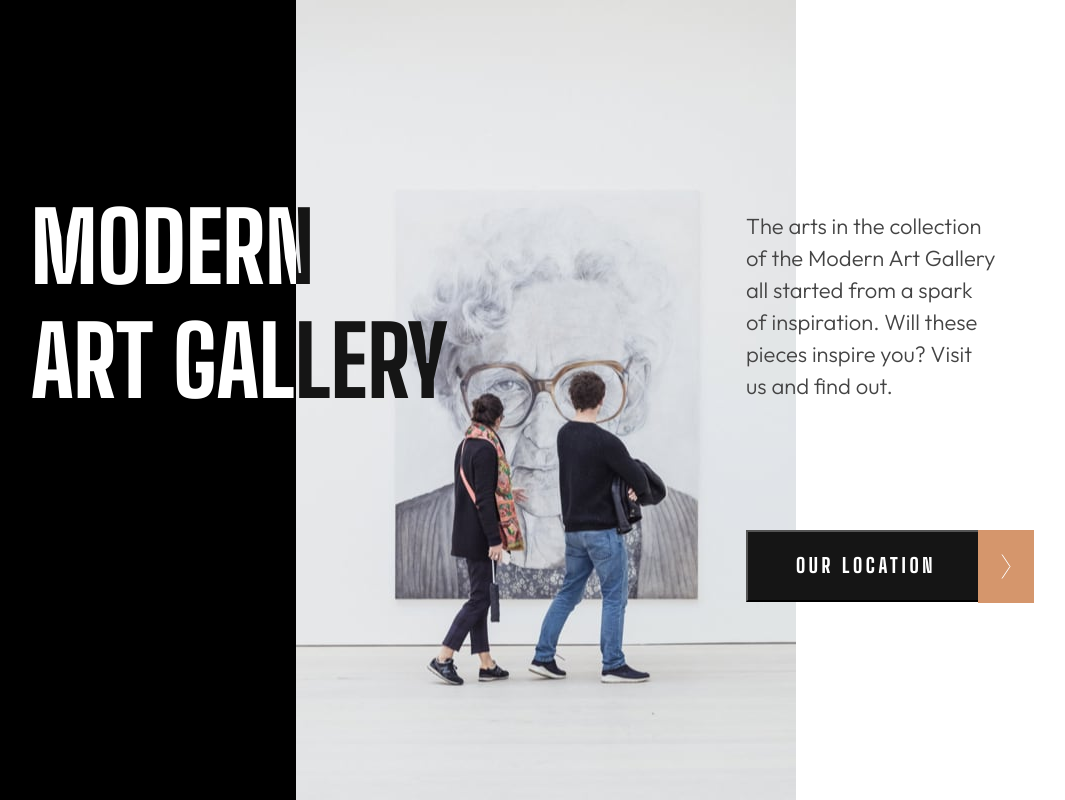
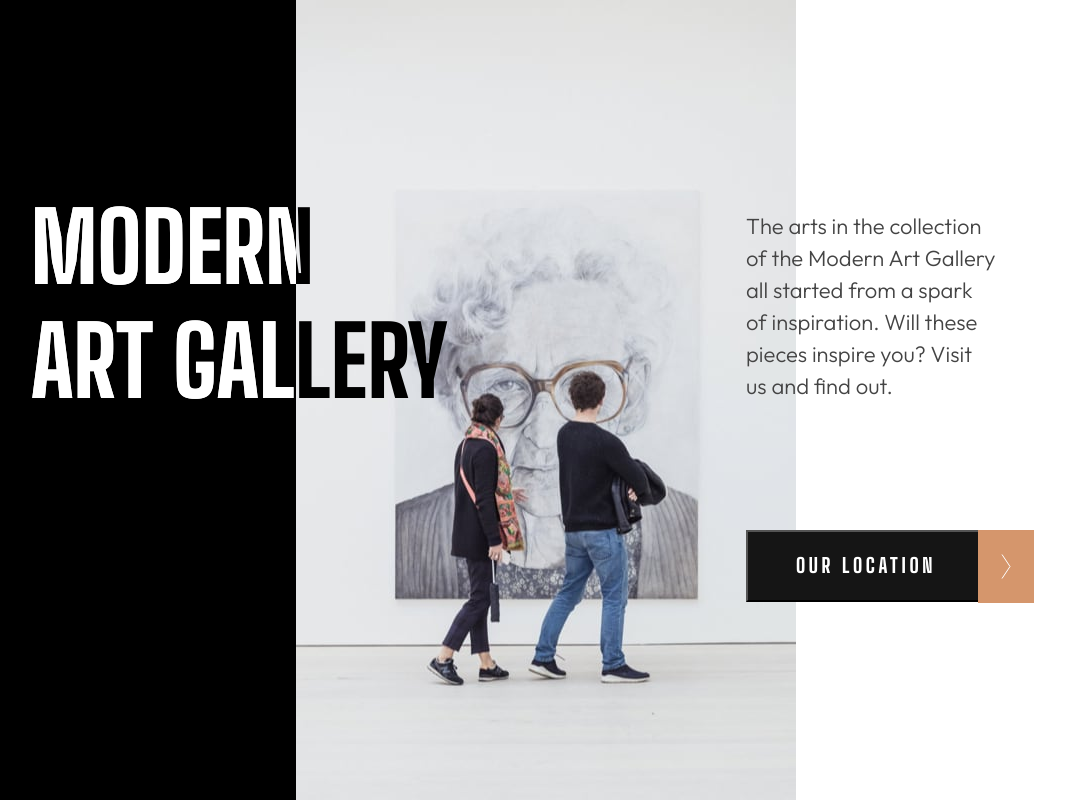
Before and after one commit to pro-saqib/art-gallery-jfsd, a plain HTML site: page index.html in a window 1280 px wide. Shown: the top 800 px of the page, without its empty margins (154-1219 px from the left). Drawn offline with Linux system fonts and the light colour scheme.

Commit message:
Update style.css

```diff
--- a/style.css
+++ b/style.css
@@ -22,11 +22,14 @@
     color: #151515;
     text-align: left;
     font: 900 96px "Big Shoulders Display", sans-serif;
-  text-transform: uppercase;
     position: absolute;
     left: 185px;
     top: 190px;
+    background: linear-gradient(to right, #fff 63.5%, #000 10%);
+    -webkit-background-clip: text;
+    -webkit-text-fill-color: transparent;
 }
+
 
 .black2 {
   width: 450px;
```
Lines whose indentation alone changed are shown as unchanged.
